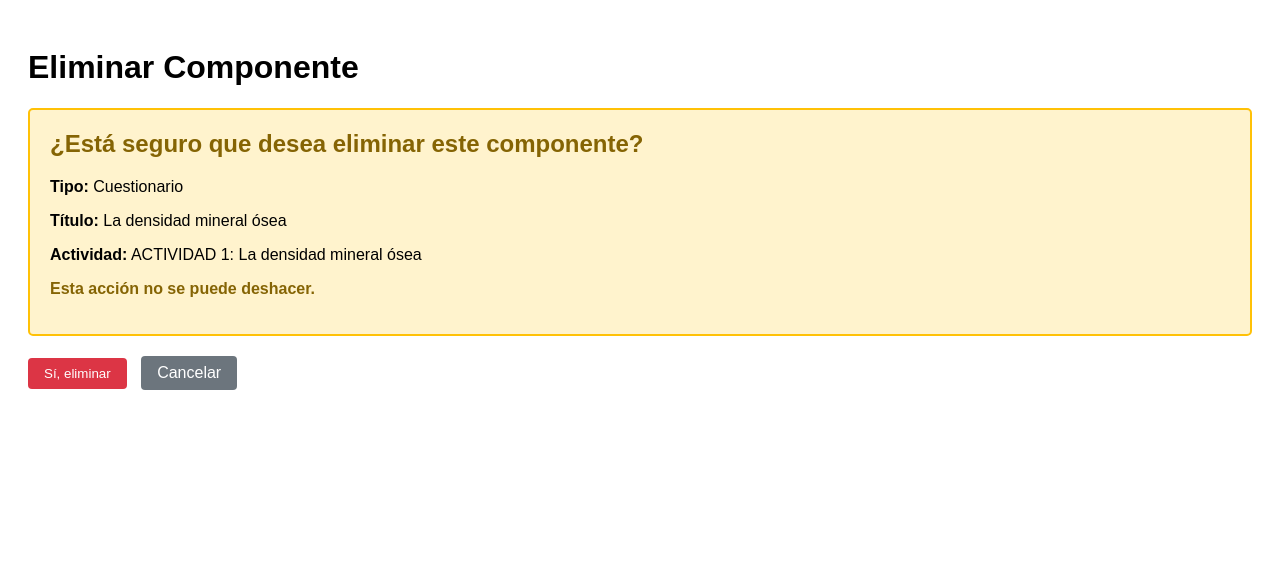
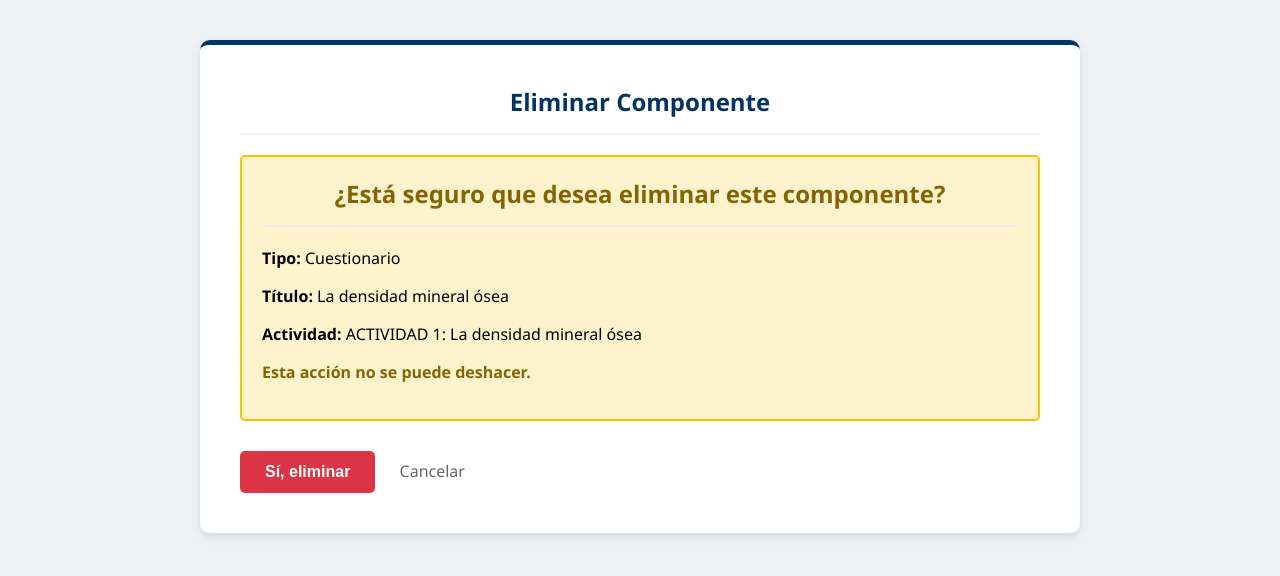
Before and after one commit to Jupazumur/Proyecto_IngSoft2_2025-2, a Django app: page /componente/34/eliminar/ in a window 1280 px wide. Shown: the top 576 px of the page. Run offline with Django 5.2, Linux system fonts and the light colour scheme; data comes from the database, SQL or seed files in the repository; some libraries are stand-ins or nearby versions.

Commit message:
Estilos confirmar eliminar

```diff
--- a/contenido/templates/contenido/eliminar_componente_confirmar.html
+++ b/contenido/templates/contenido/eliminar_componente_confirmar.html
@@ -1,10 +1,11 @@
 <!DOCTYPE html>
 <html lang="es">
 <head>
-    <meta charset="utf-8">
+    <meta charset="UTF-8">
     <title>Eliminar Componente</title>
+    {% load static %}
+    <link rel="stylesheet" href="{% static 'contenido/css/estilos.css' %}">
     <style>
-        body{font-family:sans-serif;padding:20px}
         .confirm-box {
             background: #fff3cd;
             border: 2px solid #ffc107;
@@ -16,35 +17,24 @@
             margin-top: 0;
             color: #856404;
         }
-        .button-group {
-            margin-top: 20px;
+        .btn-eliminar {
+            background: #dc3545;
+            color: white;
+            border: none;
+            padding: 12px 25px;
+            border-radius: 5px;
+            cursor: pointer;
+            font-size: 1rem;
+            font-weight: bold;
+            transition: background 0.3s;
         }
-        button, a.button {
-            padding: 8px 16px;
-            margin-right: 10px;
-            text-decoration: none;
-            border-radius: 4px;
-            border: none;
-            cursor: pointer;
-            display: inline-block;
-        }
-        button[type="submit"] {
-            background-color: #dc3545;
-            color: white;
-        }
-        button[type="submit"]:hover {
-            background-color: #c82333;
-        }
-        a.button {
-            background-color: #6c757d;
-            color: white;
-        }
-        a.button:hover {
-            background-color: #5a6268;
+        .btn-eliminar:hover {
+            background: #c82333;
         }
     </style>
 </head>
 <body>
+    <div class="edit-container">
         <h1>Eliminar Componente</h1>
         <div class="confirm-box">
             <h2>¿Está seguro que desea eliminar este componente?</h2>
@@ -55,10 +45,11 @@
         </div>
         <form method="post">
             {% csrf_token %}
-        <div class="button-group">
-            <button type="submit">Sí, eliminar</button>
-            <a href="{% url 'teaching_sequence' %}" class="button">Cancelar</a>
+            <div style="margin-top: 30px;">
+                <button type="submit" class="btn-eliminar">Sí, eliminar</button>
+                <a href="{% url 'teaching_sequence' %}" class="btn-cancelar">Cancelar</a>
             </div>
         </form>
+    </div>
 </body>
 </html>
```
Also changed, not shown: contenido/templates/contenido/eliminar_actividad_confirmar.html (+20 -29 lines). Lines whose indentation alone changed are shown as unchanged.
